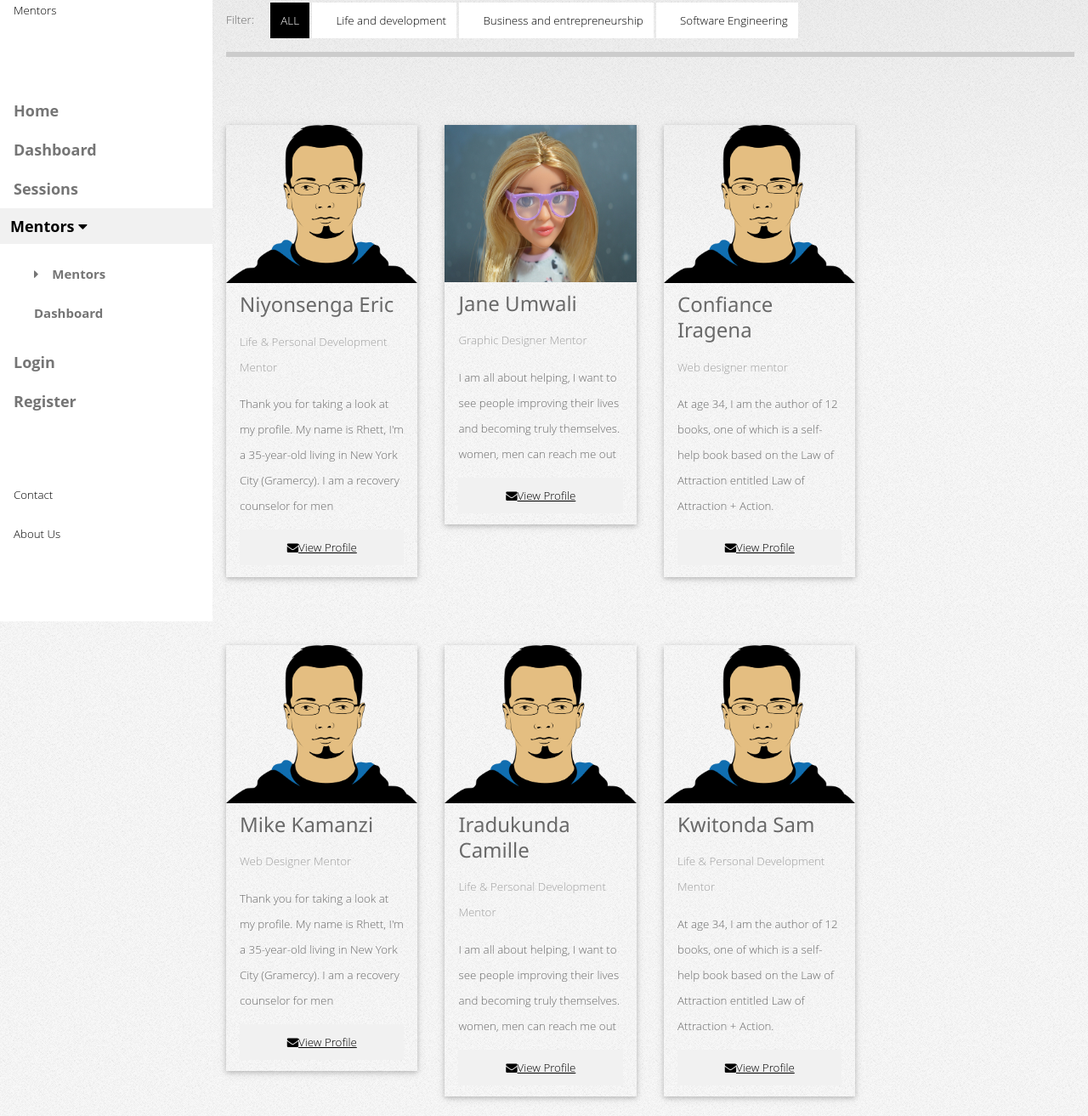
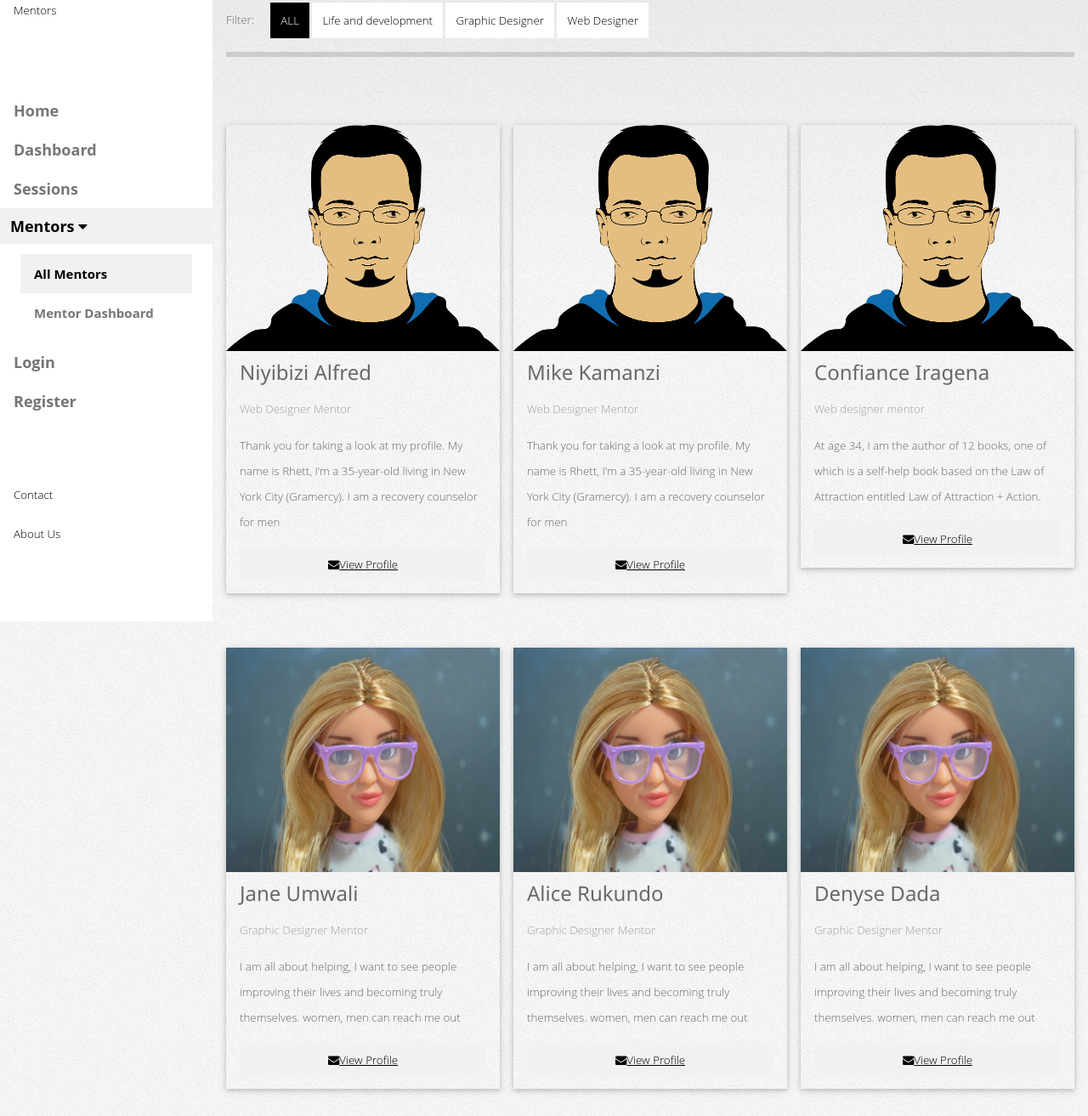
Before and after one commit to Jajabenit250/Free-Mentors, a website: page UI/mentors.html in a window 1280 px wide. Shown: the part 69-1382 px from the top of the page at 85% size. Drawn offline with Linux system fonts and the light colour scheme; files whose address does not match are found by name.

Commit message:
Fixing mentors list page [finishes #168271505]

```diff
--- a/UI/mentors.html
+++ b/UI/mentors.html
@@ -1,6 +1,7 @@
 <!DOCTYPE html>
 <html class="no-js">
 <!--<![endif]-->
+
 <head>
   <meta charset="utf-8" />
   <meta http-equiv="X-UA-Compatible" content="IE=edge" />
@@ -8,30 +9,26 @@
   <meta name="description" content="" />
   <meta name="viewport" content="width=device-width, initial-scale=1" />
   <link rel="stylesheet" href="css/main.css" />
-    <link
-      rel="stylesheet"
-      href="https://fonts.googleapis.com/css?family=Roboto"
-    />
-    <link
-      rel="stylesheet"
-      href="https://fonts.googleapis.com/css?family=Montserrat"
-    />
-    <link
-      rel="stylesheet"
-      href="https://cdnjs.cloudflare.com/ajax/libs/font-awesome/4.7.0/css/font-awesome.min.css"
-    />
+  <link rel="stylesheet" href="https://fonts.googleapis.com/css?family=Roboto" />
+  <link rel="stylesheet" href="https://fonts.googleapis.com/css?family=Montserrat" />
+  <link rel="stylesheet" href="https://cdnjs.cloudflare.com/ajax/libs/font-awesome/4.7.0/css/font-awesome.min.css" />
 </head>
+<style>
+  .fmentors-third {
+    display: none;
+  }
+
+  .show {
+    display: block;
+  }
+</style>
+
 <body>
-    <nav
-      class="fmentors-sidebar fmentors-bar-block fmentors-white fmentors-collapse fmentors-top"
-      style="z-index:3;width:250px"
-      id="mySidebar"
-    >
+  <nav class="fmentors-sidebar fmentors-bar-block fmentors-white fmentors-collapse fmentors-top"
+    style="z-index:3;width:250px" id="mySidebar">
     <div class="fmentors-container fmentors-display-container fmentors-padding-16">
-        <i
-          onclick="fmentors_close()"
-          class="fa fa-remove fmentors-hide-large fmentors-button fmentors-display-topright"
-        ></i>
+      <i onclick="fmentors_close()"
+        class="fa fa-remove fmentors-hide-large fmentors-button fmentors-display-topright"></i>
       <div id="logo">
         <h1><a href="index.html">Free</a></h1>
         <span>Mentors</span>
@@ -46,9 +43,8 @@
         Mentors <i class="fa fa-caret-down"></i>
       </a>
       <div id="navResponsive" class="fmentors-bar-block fmentors-hide fmentors-padding-large fmentors-medium">
-          <a href="mentors.html" class="fmentors-bar-item fmentors-button"><i
-              class="fa fa-caret-right fmentors-margin-right"></i>Mentors</a>
-          <a href="mentors_dash.html" class="fmentors-bar-item fmentors-button">Dashboard</a>
+        <a href="mentors.html" class="fmentors-bar-item fmentors-button fmentors-light-grey">All Mentors</a>
+        <a href="mentors_dash.html" class="fmentors-bar-item fmentors-button ">Mentor Dashboard</a>
       </div>
       <a href="login.html" class="fmentors-bar-item fmentors-button">Login</a>
       <a href="register.html" class="fmentors-bar-item fmentors-button">Register</a>
@@ -63,20 +59,11 @@
         <span>Mentors</span>
       </div>
     </div>
-      <a
-        href="javascript:void(0)"
-        class="fmentors-bar-item fmentors-button fmentors-padding-24 fmentors-right"
-        onclick="fmentors_open()"
-        ><i class="fa fa-bars"></i
-      ></a>
+    <a href="javascript:void(0)" class="fmentors-bar-item fmentors-button fmentors-padding-24 fmentors-right"
+      onclick="fmentors_open()"><i class="fa fa-bars"></i></a>
   </header>
-    <div
-      class="fmentors-overlay fmentors-hide-large"
-      onclick="fmentors_close()"
-      style="cursor:pointer"
-      title="close side menu"
-      id="myOverlay"
-    ></div>
+  <div class="fmentors-overlay fmentors-hide-large" onclick="fmentors_close()" style="cursor:pointer"
+    title="close side menu" id="myOverlay"></div>
   <div class="fmentors-main" style="margin-left:250px">
     <!-- Push down content on small screens -->
     <div class="fmentors-hide-large" style="margin-top:83px"></div>
@@ -89,23 +76,23 @@
           class="fa fa-bars"></i></span>
       <div class="fmentors-container">
         <h1><b>Mentors</b></h1>
-          <div class="fmentors-section fmentors-bottombar fmentors-padding-16">
+        <div class="fmentors-section fmentors-bottombar fmentors-padding-16" id="myBtnContainer">
           <span class="fmentors-margin-right">Filter:</span>
-            <button class="fmentors-button fmentors-black">ALL</button>
-            <button class="fmentors-button fmentors-white"><i class="fmentors-margin-right"></i>Life and development</button>
-            <button class="fmentors-button fmentors-white fmentors-hide-small"><i class="fmentors-margin-right"></i>Business and entrepreneurship</button>
-            <button class="fmentors-button fmentors-white fmentors-hide-small"><i class="fmentors-margin-right"></i>Software Engineering</button>
+          <button class="fmentors-button fmentors-black" onclick="filterSelection('all')">ALL</button>
+          <button class="fmentors-button fmentors-white" onclick="filterSelection('life')">Life and development</button>
+          <button class="fmentors-button fmentors-white" onclick="filterSelection('graphic')">Graphic Designer</button>
+          <button class="fmentors-button fmentors-white" onclick="filterSelection('web')">Web Designer</button>
         </div>
       </div>
     </header>
 
-      <div class="fmentors-row" style="margin-top:64px">
-        <div class="fmentors-col l3 s6 fmentors-container fmentors-margin-bottom">
+    <div class="fmentors-row-padding" style="margin-top:64px">
+      <div class="fmentors-third web">
         <div class="fmentors-card">
           <img src="images/manpic.png" alt="John" style="width:100%">
           <div class="fmentors-container">
-              <h3>Niyonsenga Eric</h3>
-              <p class="fmentors-opacity">Life & Personal Development Mentor</p>
+            <h3>Niyibizi Alfred</h3>
+            <p class="fmentors-opacity">Web Designer Mentor</p>
             <p>Thank you for taking a look at my profile. My name is Rhett, I'm a 35-year-old living in New York City
               (Gramercy). I am
               a recovery counselor for men
@@ -116,14 +103,15 @@
           </div>
         </div>
       </div>
-        <div class="fmentors-col l3 s6 fmentors-container fmentors-margin-bottom">
+      <div class="fmentors-third web">
         <div class="fmentors-card">
-            <img src="images/womanpic.jpg" alt="Jane" style="width:100%">
+          <img src="images/manpic.png" alt="John" style="width:100%">
           <div class="fmentors-container">
-              <h3>Jane Umwali</h3>
-              <p class="fmentors-opacity">Graphic Designer Mentor</p>
-              <p>I am all about helping, I want to see people improving their lives and becoming truly themselves.
-                women, men can reach me out
+            <h3>Mike Kamanzi</h3>
+            <p class="fmentors-opacity">Web Designer Mentor</p>
+            <p>Thank you for taking a look at my profile. My name is Rhett, I'm a 35-year-old living in New York City
+              (Gramercy). I am
+              a recovery counselor for men
             </p>
             <p><button class="fmentors-button fmentors-light-grey fmentors-block"><i class="fa fa-envelope"></i><a
                   href="mentor__profile.html">View Profile</a></button>
@@ -131,7 +119,7 @@
           </div>
         </div>
       </div>
-        <div class="fmentors-col l3 s6 fmentors-container fmentors-margin-bottom">
+      <div class="fmentors-third web">
         <div class="fmentors-card">
           <img src="images/manpic.png" alt="Mike" style="width:100%">
           <div class="fmentors-container">
@@ -148,29 +136,13 @@
       </div>
     </div>
 
-      <div class="fmentors-row" style="margin-top:64px">
-        <div class="fmentors-col l3 s6 fmentors-container fmentors-margin-bottom">
+    <div class="fmentors-row-padding" style="margin-top:64px">
+      <div class="fmentors-third graphic">
         <div class="fmentors-card">
-            <img src="images/manpic.png" alt="John" style="width:100%">
+          <img src="images/womanpic.jpg" alt="Jane" style="width:100%">
           <div class="fmentors-container">
-              <h3>Mike Kamanzi</h3>
-              <p class="fmentors-opacity">Web Designer Mentor</p>
-              <p>Thank you for taking a look at my profile. My name is Rhett, I'm a 35-year-old living in New York City
-                (Gramercy). I am
-                a recovery counselor for men
-              </p>
-              <p><button class="fmentors-button fmentors-light-grey fmentors-block"><i class="fa fa-envelope"></i><a
-                  href="mentor__profile.html">View Profile</a></button>
-              </p>
-            </div>
-          </div>
-        </div>
-        <div class="fmentors-col l3 s6 fmentors-container fmentors-margin-bottom">
-          <div class="fmentors-card">
-            <img src="images/manpic.png" alt="Jane" style="width:100%">
-            <div class="fmentors-container">
-              <h3>Iradukunda Camille</h3>
-              <p class="fmentors-opacity">Life & Personal Development Mentor</p>
+            <h3>Jane Umwali</h3>
+            <p class="fmentors-opacity">Graphic Designer Mentor</p>
             <p>I am all about helping, I want to see people improving their lives and becoming truly themselves.
               women, men can reach me out
             </p>
@@ -180,15 +152,30 @@
           </div>
         </div>
       </div>
-        <div class="fmentors-col l3 s6 fmentors-container fmentors-margin-bottom">
+      <div class="fmentors-third graphic">
         <div class="fmentors-card">
-            <img src="images/manpic.png" alt="Mike" style="width:100%">
+          <img src="images/womanpic.jpg" alt="Jane" style="width:100%">
           <div class="fmentors-container">
-              <h3>Kwitonda Sam</h3>
-              <p class="fmentors-opacity">Life & Personal Development Mentor</p>
-              <p>At age 34, I am the author of 12 books, one of which is a self-help book based on the Law of Attraction
-                entitled Law of
-                Attraction + Action.</p>
+            <h3>Alice Rukundo</h3>
+            <p class="fmentors-opacity">Graphic Designer Mentor</p>
+            <p>I am all about helping, I want to see people improving their lives and becoming truly themselves.
+              women, men can reach me out
+            </p>
+            <p><button class="fmentors-button fmentors-light-grey fmentors-block"><i class="fa fa-envelope"></i><a
+                  href="mentor__profile.html">View Profile</a></button>
+            </p>
+          </div>
+        </div>
+      </div>
+      <div class="fmentors-third graphic">
+        <div class="fmentors-card">
+          <img src="images/womanpic.jpg" alt="Jane" style="width:100%">
+          <div class="fmentors-container">
+            <h3>Denyse Dada</h3>
+            <p class="fmentors-opacity">Graphic Designer Mentor</p>
+            <p>I am all about helping, I want to see people improving their lives and becoming truly themselves.
+              women, men can reach me out
+            </p>
             <p><button class="fmentors-button fmentors-light-grey fmentors-block"><i class="fa fa-envelope"></i><a
                   href="mentor__profile.html">View Profile</a></button>
             </p>
@@ -197,8 +184,8 @@
       </div>
     </div>
 
-      <div class="fmentors-row" style="margin-top:64px">
-        <div class="fmentors-col l3 s6 fmentors-container fmentors-margin-bottom">
+    <div class="fmentors-row-padding" style="margin-top:64px">
+      <div class="fmentors-third life">
         <div class="fmentors-card">
           <img src="images/manpic.png" alt="John" style="width:100%">
           <div class="fmentors-container">
@@ -214,7 +201,7 @@
           </div>
         </div>
       </div>
-        <div class="fmentors-col l3 s6 fmentors-container fmentors-margin-bottom">
+      <div class="fmentors-third life">
         <div class="fmentors-card">
           <img src="images/womanpic.jpg" alt="Jane" style="width:100%">
           <div class="fmentors-container">
@@ -229,7 +216,7 @@
           </div>
         </div>
       </div>
-        <div class="fmentors-col l3 s6 fmentors-container fmentors-margin-bottom">
+      <div class="fmentors-third life">
         <div class="fmentors-card">
           <img src="images/manpic.png" alt="Mike" style="width:100%">
           <div class="fmentors-container">
@@ -246,8 +233,8 @@
       </div>
     </div>
 
-      <div class="fmentors-row" style="margin-top:64px">
-        <div class="fmentors-col l3 s6 fmentors-container fmentors-margin-bottom">
+    <div class="fmentors-row-padding" style="margin-top:64px">
+      <div class="fmentors-third life">
         <div class="fmentors-card">
           <img src="images/manpic.png" alt="John" style="width:100%">
           <div class="fmentors-container">
@@ -263,11 +250,11 @@
           </div>
         </div>
       </div>
-        <div class="fmentors-col l3 s6 fmentors-container fmentors-margin-bottom">
+      <div class="fmentors-third life">
         <div class="fmentors-card">
-            <img src="images/womanpic.jpg" alt="Jane" style="width:100%">
+          <img src="images/manpic.png" alt="Jane" style="width:100%">
           <div class="fmentors-container">
-              <h3>allyah iradukunda</h3>
+            <h3>Iradukunda Camille</h3>
             <p class="fmentors-opacity">Life & Personal Development Mentor</p>
             <p>I am all about helping, I want to see people improving their lives and becoming truly themselves.
               women, men can reach me out
@@ -278,15 +265,15 @@
           </div>
         </div>
       </div>
-        <div class="fmentors-col l3 s6 fmentors-container fmentors-margin-bottom">
+      <div class="fmentors-third life">
         <div class="fmentors-card">
-            <img src="images/manpic.png" alt="Mike" style="width:100%">
+          <img src="images/womanpic.jpg" alt="Jane" style="width:100%">
           <div class="fmentors-container">
-              <h3>Irakoze Pacifique</h3>
+            <h3>allyah iradukunda</h3>
             <p class="fmentors-opacity">Life & Personal Development Mentor</p>
-              <p>At age 34, I am the author of 12 books, one of which is a self-help book based on the Law of Attraction
-                entitled Law of
-                Attraction + Action.</p>
+            <p>I am all about helping, I want to see people improving their lives and becoming truly themselves.
+              women, men can reach me out
+            </p>
             <p><button class="fmentors-button fmentors-light-grey fmentors-block"><i class="fa fa-envelope"></i><a
                   href="mentor__profile.html">View Profile</a></button>
             </p>
@@ -307,19 +294,21 @@
         <a href="#" class="fmentors-bar-item fmentors-button fmentors-hover-black">»</a>
       </div>
     </div>
+    <!-- Footer -->
+    <footer class="fmentors-center fmentors-black fmentors-padding-16">
+      <p>Copyright @2019 by Benit Havugimana - <a href="" title="Free Mentors" target="_blank"
+          class="fmentors-hover-text-green">Free Mentors</a></p>
+    </footer>
 
     <!-- End page content -->
   </div>
 
 
 
-  <!-- Footer -->
-<footer class="fmentors-center fmentors-black fmentors-padding-16">
-  <p>Copyright @2019 by Benit Havugimana - <a href="" title="Free Mentors" target="_blank" class="fmentors-hover-text-green">Free Mentors</a></p>
-</footer>
 
   <script src="./js/main.js">
 
   </script>
 </body>
+
 </html>
```
Lines whose indentation alone changed are shown as unchanged.
